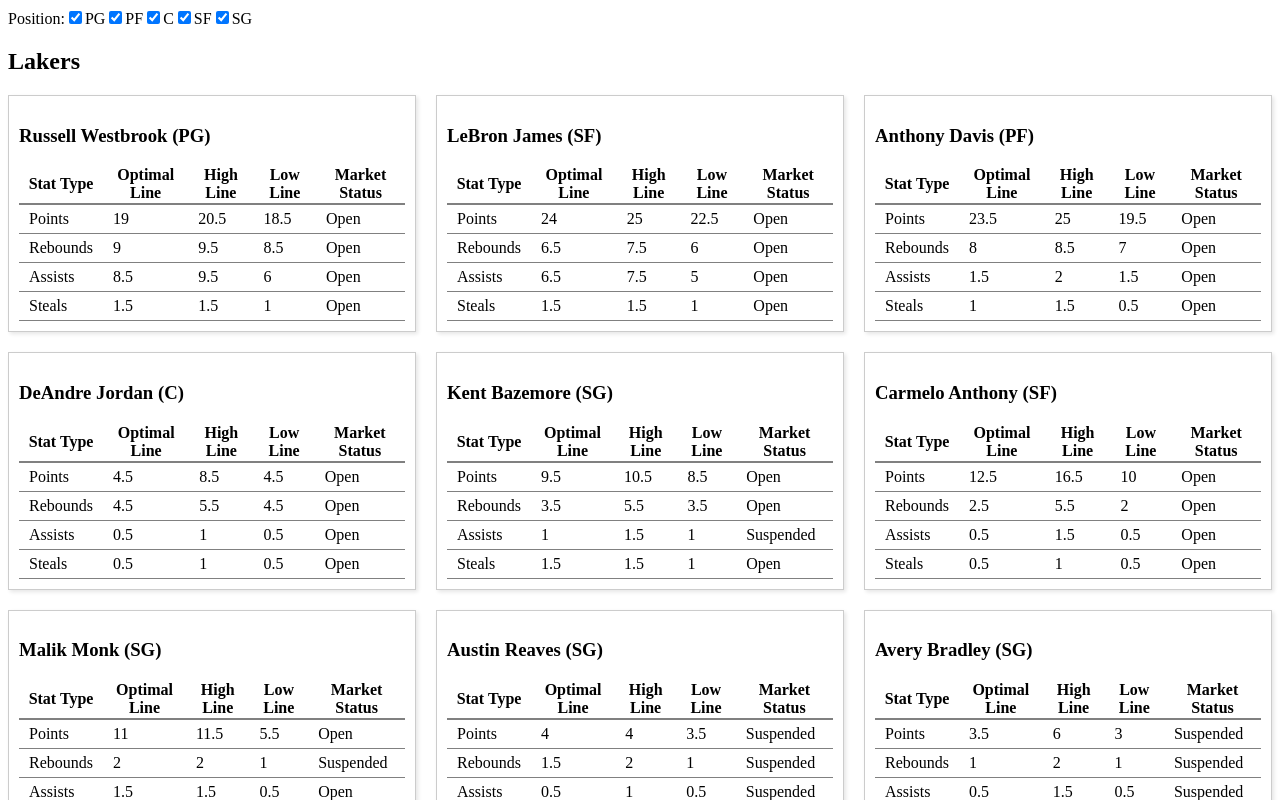
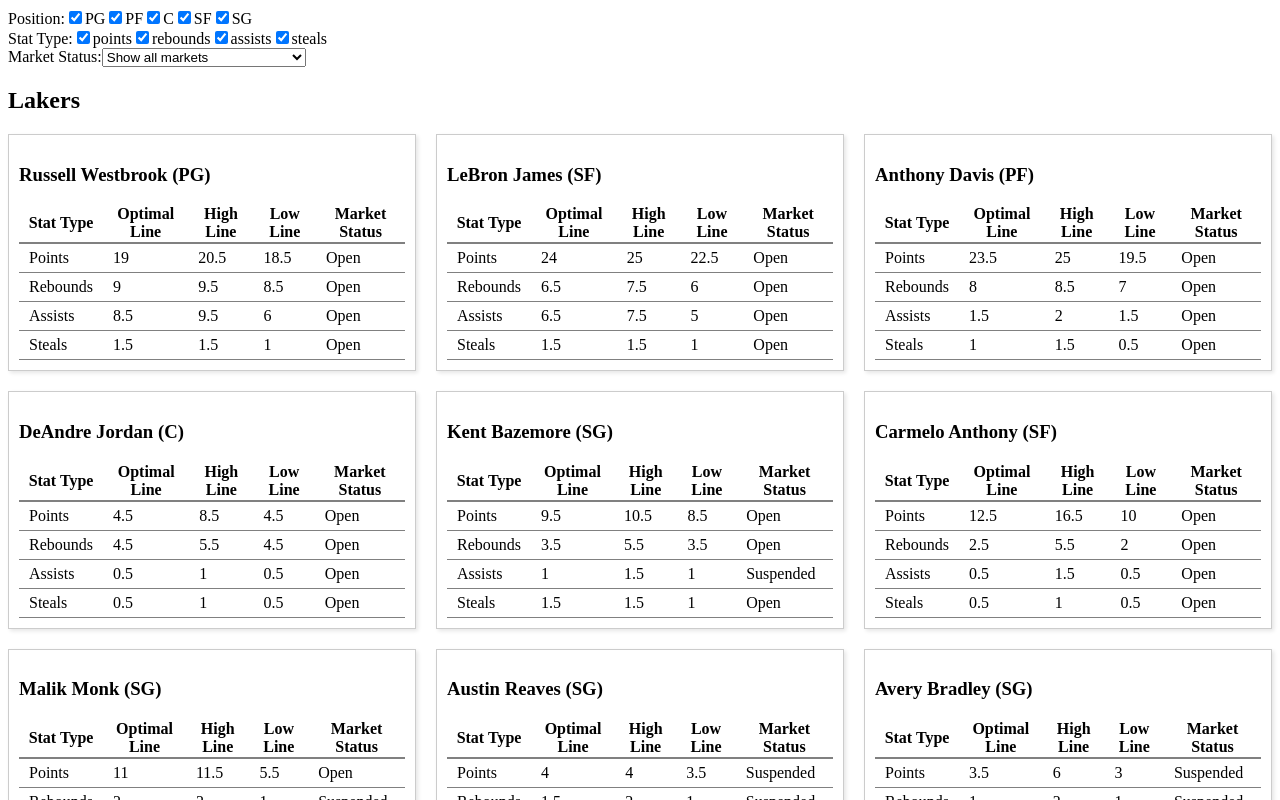
Before and after one commit to kolashah/swish, a React (Create React App) app: page / in a window 1280 px wide. Shown: the top 800 px of the page. Built offline with nearby package versions, Linux system fonts and the light colour scheme.

Commit message:
implements ability to filter by stat or market status

```diff
--- a/src/App.jsx
+++ b/src/App.jsx
@@ -6,30 +6,52 @@
 import './styles/App.css';
 
 function App() {
-  const [position, setPosition] = useState({
-    PG: true,
-    PF: true,
-    C: true,
-    SF: true,
-    SG: true,
+  const [filters, setFilters] = useState({
+    position: { PG: true, PF: true, C: true, SF: true, SG: true },
+    statType: { points: true, rebounds: true, assists: true, steals: true },
+    marketSuspended: 'all',
   });
 
   const [groupedData, setGroupedData] = useState(() =>
-    groupDataByTeamAndPlayer(markets, position)
+    groupDataByTeamAndPlayer(markets, filters)
   );
   const groupedAlts = groupAlternatesByPlayer(odds);
 
   useEffect(() => {
-    setGroupedData(groupDataByTeamAndPlayer(markets, position));
-  }, [position]);
+    setGroupedData(groupDataByTeamAndPlayer(markets, filters));
+  }, [filters]);
 
-  function handleFilterChange(name, value, checked) {
-    setPosition((prev) => ({ ...prev, [value]: checked }))
+  function handleFilterChange(filterType, value, checked) {
+    if (filterType === 'position') {
+      setFilters((prev) => ({
+        ...prev,
+        position: { ...prev.position, [value]: checked },
+      }));
+    } else if (filterType === 'statType') {
+      setFilters((prev) => ({
+        ...prev,
+        statType: { ...prev.statType, [value]: checked },
+      }));
+    } else if (filterType === 'marketSuspended') {
+      setFilters((prev) => ({
+        ...prev,
+        marketSuspended: value,
+      }));
+    }
   }
 
   // Function to group data by team and then by player
-  function groupDataByTeamAndPlayer(data, position) {
-  const filteredData = data.filter((player) => position[player.position]);
+  function groupDataByTeamAndPlayer(data, filters) {
+    const { position, statType, marketSuspended } = filters;
+
+    const filteredData = data.filter(
+      (player) =>
+        position[player.position] &&
+        statType[player.statType] &&
+        (marketSuspended === 'all' ||
+          (marketSuspended === 'suspended' && player.marketSuspended) ||
+          (marketSuspended === 'open' && !player.marketSuspended))
+    );
     return filteredData.reduce((groupedData, item) => {
       const { teamNickname, playerId } = item;
 
@@ -71,7 +93,7 @@
 
   return (
     <div className="App">
-      <Sidebar onFilterChange={handleFilterChange} />
+      <Sidebar filters={filters} onFilterChange={handleFilterChange} />
       <TeamTables groupedData={groupedData} groupedAlts={groupedAlts} />
     </div>
   );
--- a/src/components/Sidebar.jsx
+++ b/src/components/Sidebar.jsx
@@ -1,20 +1,18 @@
 import React, { useState } from 'react';
 
-function Sidebar({ onFilterChange }) {
-  const [position, setPosition] = useState({
-    PG: true,
-    PF: true,
-    C: true,
-    SF: true,
-    SG: true,
-  });
+function Sidebar({ filters, onFilterChange }) {
 
   const positions = ['PG', 'PF', 'C', 'SF', 'SG'];
+  const statTypes = ['points', 'rebounds', 'assists', 'steals'];
 
   const handleSidebarFilterChange = (e) => {
     const { name, value, checked } = e.target;
-    setPosition((prevState) => ({ ...prevState, [value]: checked }));
     onFilterChange(name, value, checked);
+  };
+
+  const handleMarketSuspendedChange = (e) => {
+    const { value } = e.target;
+    onFilterChange('marketSuspended', value);
   };
 
   return (
@@ -27,13 +25,39 @@
               type="checkbox"
               name="position"
               value={pos}
-              checked={position[pos]}
+              checked={filters.position[pos]}
               onChange={handleSidebarFilterChange}
             />
             {pos}
           </label>
         ))}
       </div>
+      <div className="filter">
+        <span>Stat Type:</span>
+        {statTypes.map((statType) => (
+          <label key={statType}>
+            <input
+              type="checkbox"
+              name="statType"
+              value={statType}
+              checked={filters.statType[statType]}
+              onChange={handleSidebarFilterChange}
+            />
+            {statType}
+          </label>
+        ))}
+      </div>
+      <div className="filter">
+        <span>Market Status:</span>
+        <select
+          value={filters.marketSuspended}
+          onChange={handleMarketSuspendedChange}
+        >
+          <option value="all">Show all markets</option>
+          <option value="suspended">Show suspended markets only</option>
+          <option value="open">Show open markets only</option>
+        </select>
+      </div>
     </div>
   );
 }
```
